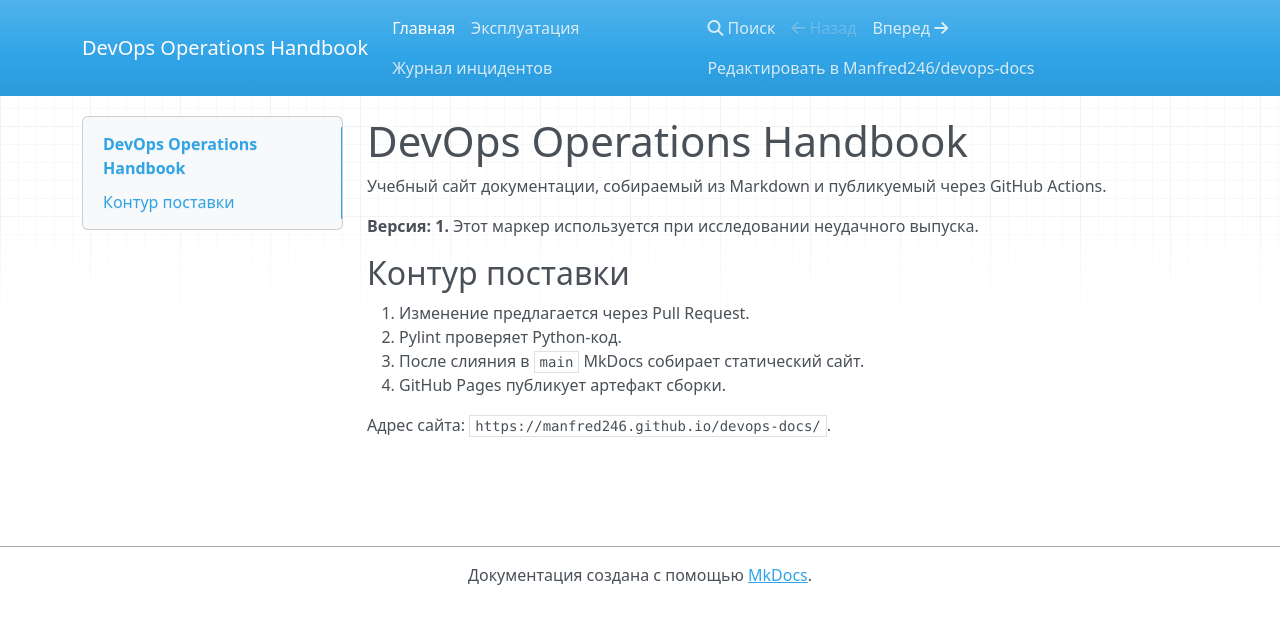
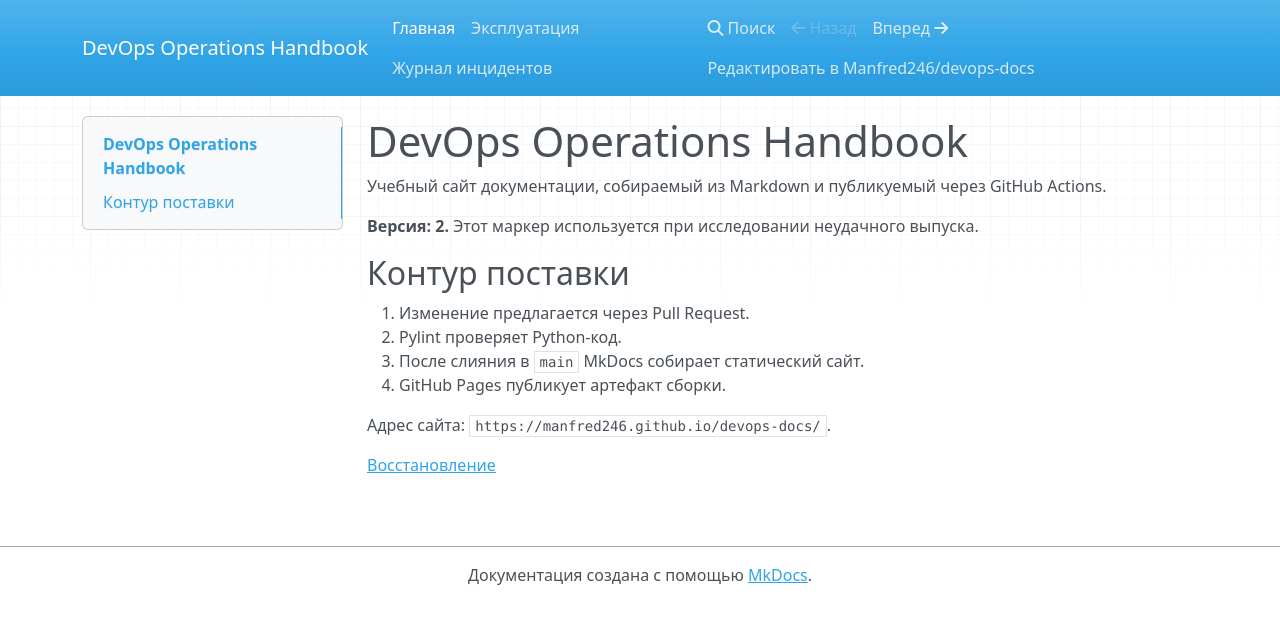
Before and after one commit to Manfred246/devops-docs, an MkDocs documentation site: the page built from docs/index.md, in a window 1280 px wide. Shown: the top 624 px of the page. Built offline with MkDocs 1.6.1, drawn with Linux system fonts in a browser that asks for light colours; nearby versions of some CDN libraries.

Commit message:
docs: add recovery procedure link

```diff
--- a/docs/index.md
+++ b/docs/index.md
@@ -2,7 +2,7 @@
 
 Учебный сайт документации, собираемый из Markdown и публикуемый через GitHub Actions.
 
-**Версия: 1.** Этот маркер используется при исследовании неудачного выпуска.
+**Версия: 2.** Этот маркер используется при исследовании неудачного выпуска.
 
 ## Контур поставки
 
@@ -12,3 +12,5 @@
 4. GitHub Pages публикует артефакт сборки.
 
 Адрес сайта: `https://manfred246.github.io/devops-docs/`.
+
+[Восстановление](recovery.md)
```
